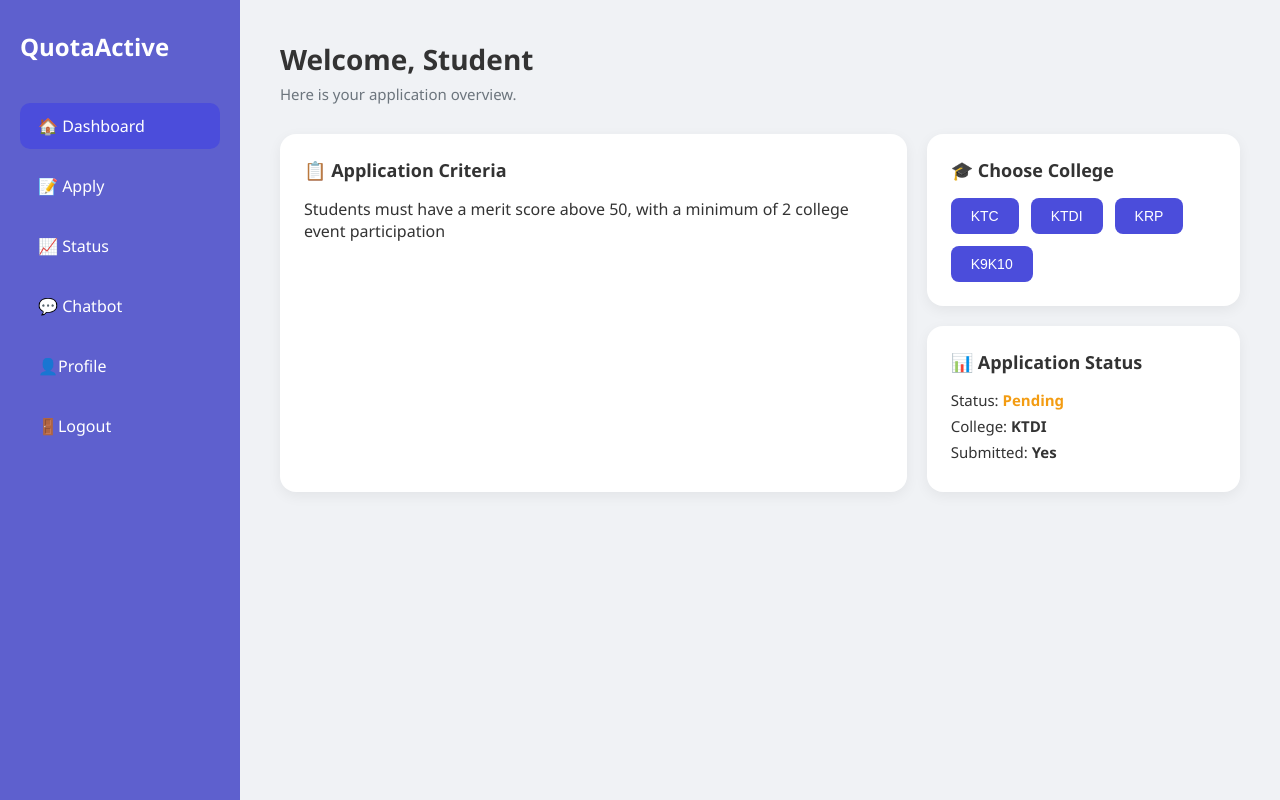
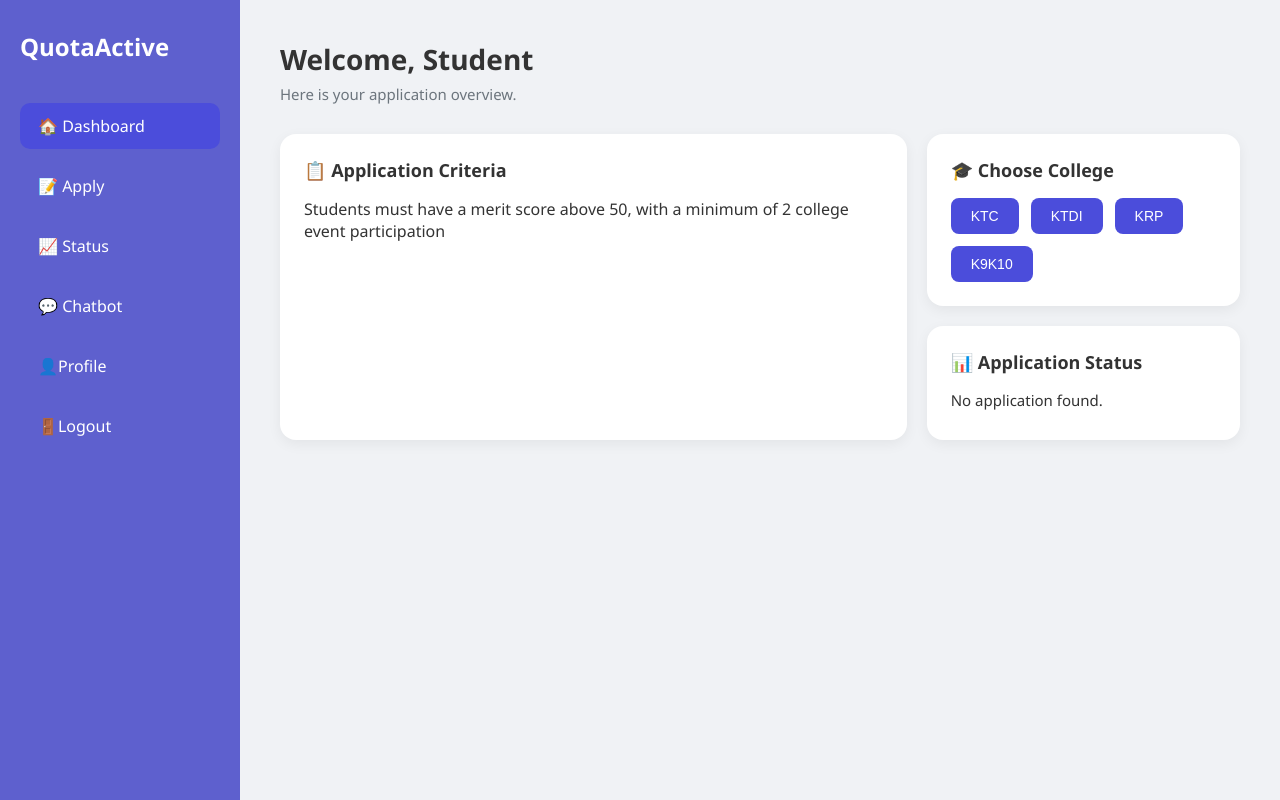
Before and after one commit to welsonxw/quota-active-system, a PHP site: page /dashboard.php in a window 1280 px wide. Run offline with PHP 8.4, Linux system fonts and the light colour scheme; data comes from the database, SQL or seed files in the repository; some libraries are stand-ins or nearby versions.

Commit message:
Added colours to status on dashboard and fetch it from database

```diff
--- a/css/student-dashboard.css
+++ b/css/student-dashboard.css
@@ -278,3 +278,13 @@ textarea[name="criteria"] {
     margin-bottom: 20px;
   }
 }
+
+.pending {
+  color: orange;
+}
+.approved {
+  color: green;
+}
+.rejected {
+  color: red;
+}
--- a/student/dashboard.php
+++ b/student/dashboard.php
@@ -1,11 +1,24 @@
 <?php
 session_start();
 include '../includes/db_studentlocal.php';
+
+$student_id = $_SESSION['student_id'] ?? null;
+
+// Fetch quota criteria text
+$criteria_text = '';
 $result = $mysqli->query("SELECT value FROM config WHERE name = 'quota_criteria'");
-$criteria_text = '';
-
 if ($result && $row = $result->fetch_assoc()) {
     $criteria_text = $row['value'];
+}
+
+// Fetch application info
+$application = null;
+if ($student_id) {
+    $stmt = $mysqli->prepare("SELECT status,  submitted_at FROM applications WHERE student_id = ?");
+    $stmt->bind_param("i", $student_id);
+    $stmt->execute();
+    $result = $stmt->get_result();
+    $application = $result->fetch_assoc();
 }
 ?>
 <!DOCTYPE html>
@@ -49,6 +62,17 @@ if ($result && $row = $result->fetch_assoc()) {
       .fixed-dashboard-grid .status {
         margin-bottom: 20px;
       }
+    }
+
+    /* Status colors */
+    .pending {
+      color: orange;
+    }
+    .approved {
+      color: green;
+    }
+    .rejected {
+      color: red;
     }
   </style>
 
@@ -103,9 +127,26 @@ if ($result && $row = $result->fetch_assoc()) {
       <!-- Grid 3: Application Status -->
       <div class="card status">
         <h3>📊 Application Status</h3>
-        <p>Status: <strong class="pending">Pending</strong></p>
-        <p>College: <strong>KTDI</strong></p>
-        <p>Submitted: <strong>Yes</strong></p>
+        <?php if ($application): ?>
+<?php
+  $status = strtolower($application['status']);
+  $statusColor = match ($status) {
+      'accepted' => 'green',
+      'rejected' => 'red',
+      'pending'  => 'orange',
+      default    => 'black'
+  };
+?>
+<p>Status:
+  <strong style="color: <?= $statusColor ?>;">
+    <?= htmlspecialchars($application['status']) ?>
+  </strong>
+</p>
+          <p>College: <strong>KTDI</strong></p>
+          <p>Submitted: <strong><?= $application['submitted_at'] ? 'Yes' : 'No' ?></strong></p>
+        <?php else: ?>
+          <p>No application found.</p>
+        <?php endif; ?>
       </div>
     </section>
   </main>
```
